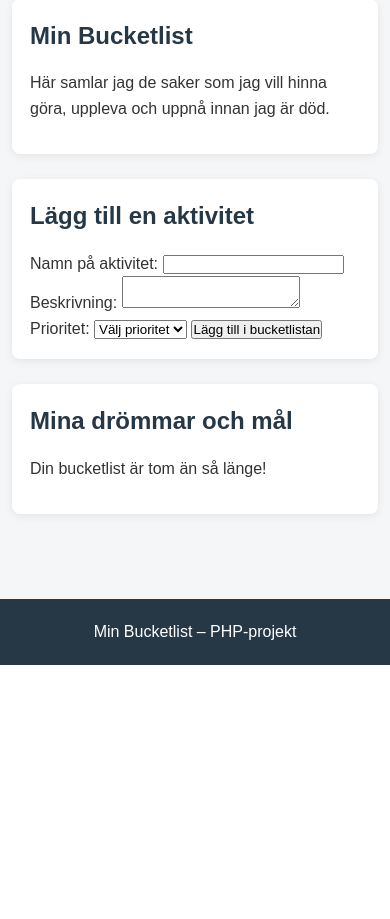
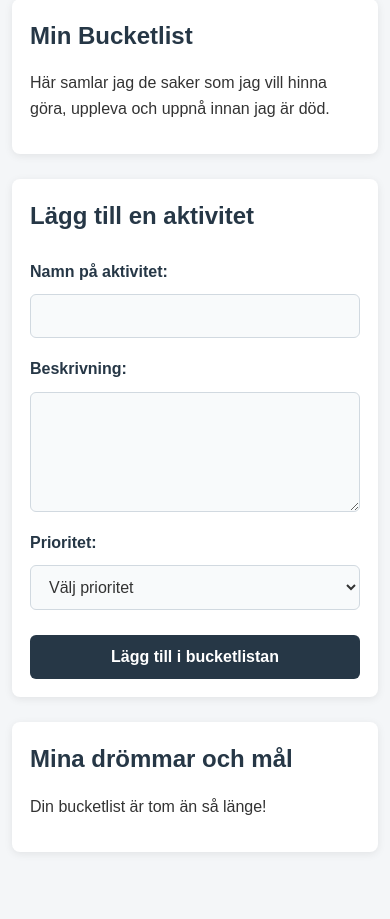
Before and after one commit to T-880/Lab-2---PHP, a PHP site: page /bucketlist.php in a window 390 px wide. Shown: the part 262-1181 px from the top of the page. Before the commit the page ends 927 px from the top, so only its background shows below. Run offline with PHP 8.4, Linux system fonts and the light colour scheme; data that the repository does not hold is empty.

Commit message:
Lagt till CSS-stilar för bucketlist-formuläret och förbättrat dess responsivitet. Samt färdigställt UML och validerat html-koderna

```diff
--- a/bucketlist.php
+++ b/bucketlist.php
@@ -86,7 +86,7 @@ include "includes/header.php";
         </p>
     <?php endif; ?>
 
-    <form method="POST" action="bucketlist.php">
+    <form method="POST" action="bucketlist.php" class="bucketlist-form">
 
         <label for="name">Namn på aktivitet:</label>
         <input type="text" id="name" name="name" required maxlength="100">
--- a/css/style.css
+++ b/css/style.css
@@ -133,3 +133,74 @@ footer {
         padding: 18px;
     }
 }
+
+/* Formulär för att lägga till aktivitet */
+
+.bucketlist-form {
+    display: flex;
+    flex-direction: column;
+    gap: 10px;
+    max-width: 600px;
+}
+
+.bucketlist-form label {
+    font-weight: bold;
+    color: #263746;
+    margin-top: 8px;
+}
+
+.bucketlist-form input,
+.bucketlist-form textarea,
+.bucketlist-form select {
+    width: 100%;
+    padding: 12px 14px;
+    border: 1px solid #d1d9e0;
+    border-radius: 6px;
+    background-color: #f8fafb;
+    font-family: inherit;
+    font-size: 1rem;
+    color: #333;
+}
+
+.bucketlist-form textarea {
+    min-height: 120px;
+    resize: vertical;
+}
+
+.bucketlist-form input:focus,
+.bucketlist-form textarea:focus,
+.bucketlist-form select:focus {
+    outline: none;
+    border-color: #40596e;
+    box-shadow: 0 0 0 3px rgba(64, 89, 110, 0.15);
+    background-color: white;
+}
+
+.bucketlist-form button {
+    margin-top: 15px;
+    padding: 13px 20px;
+    background-color: #263746;
+    color: white;
+    border: none;
+    border-radius: 6px;
+    font-size: 1rem;
+    font-weight: bold;
+    cursor: pointer;
+    transition: background-color 0.2s;
+}
+
+.bucketlist-form button:hover {
+    background-color: #40596e;
+}
+
+/* Anpassning för mobil */
+
+@media (max-width: 600px) {
+    .bucketlist-form {
+        max-width: 100%;
+    }
+
+    .bucketlist-form button {
+        width: 100%;
+    }
+}
```
Also changed, not shown: 1 other file.
